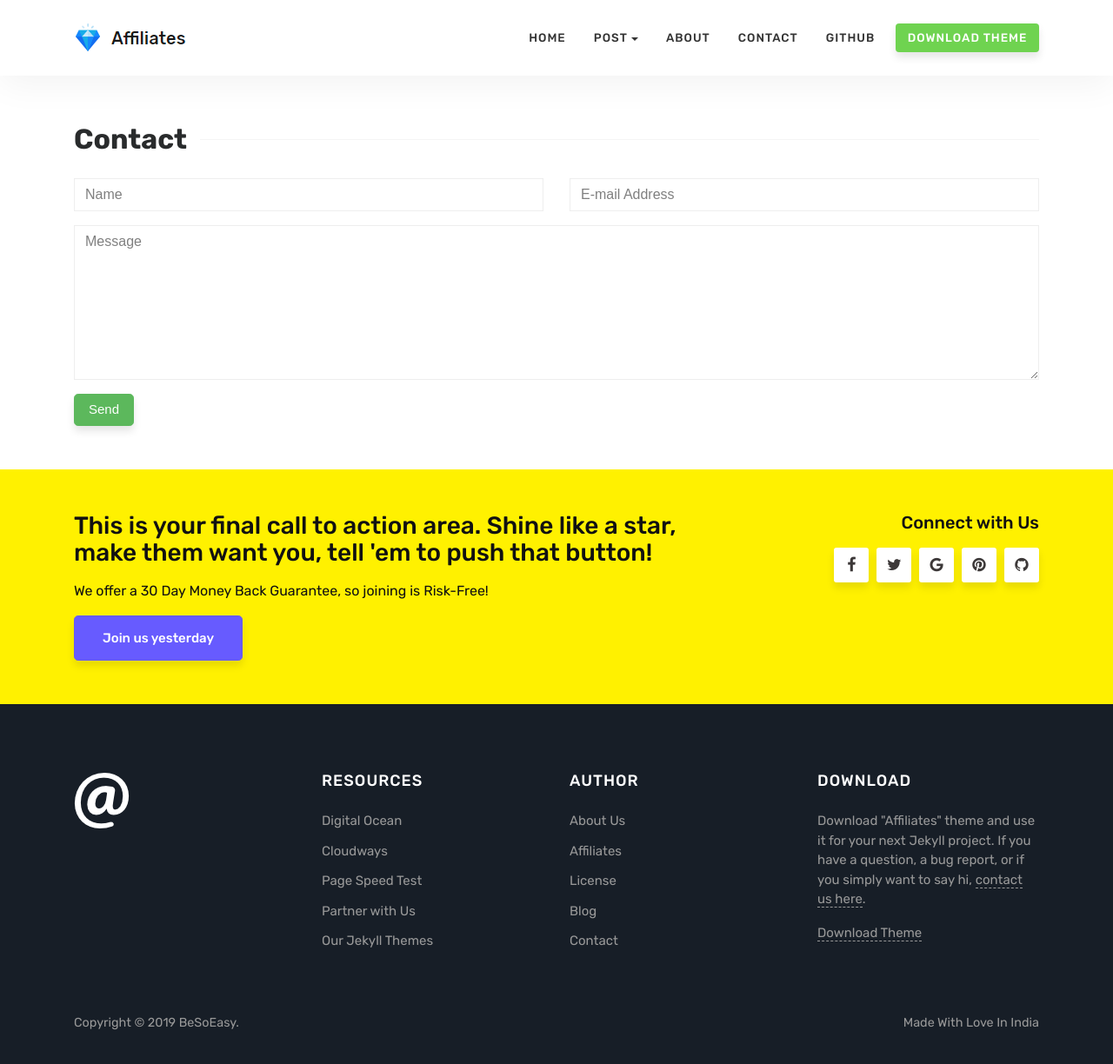
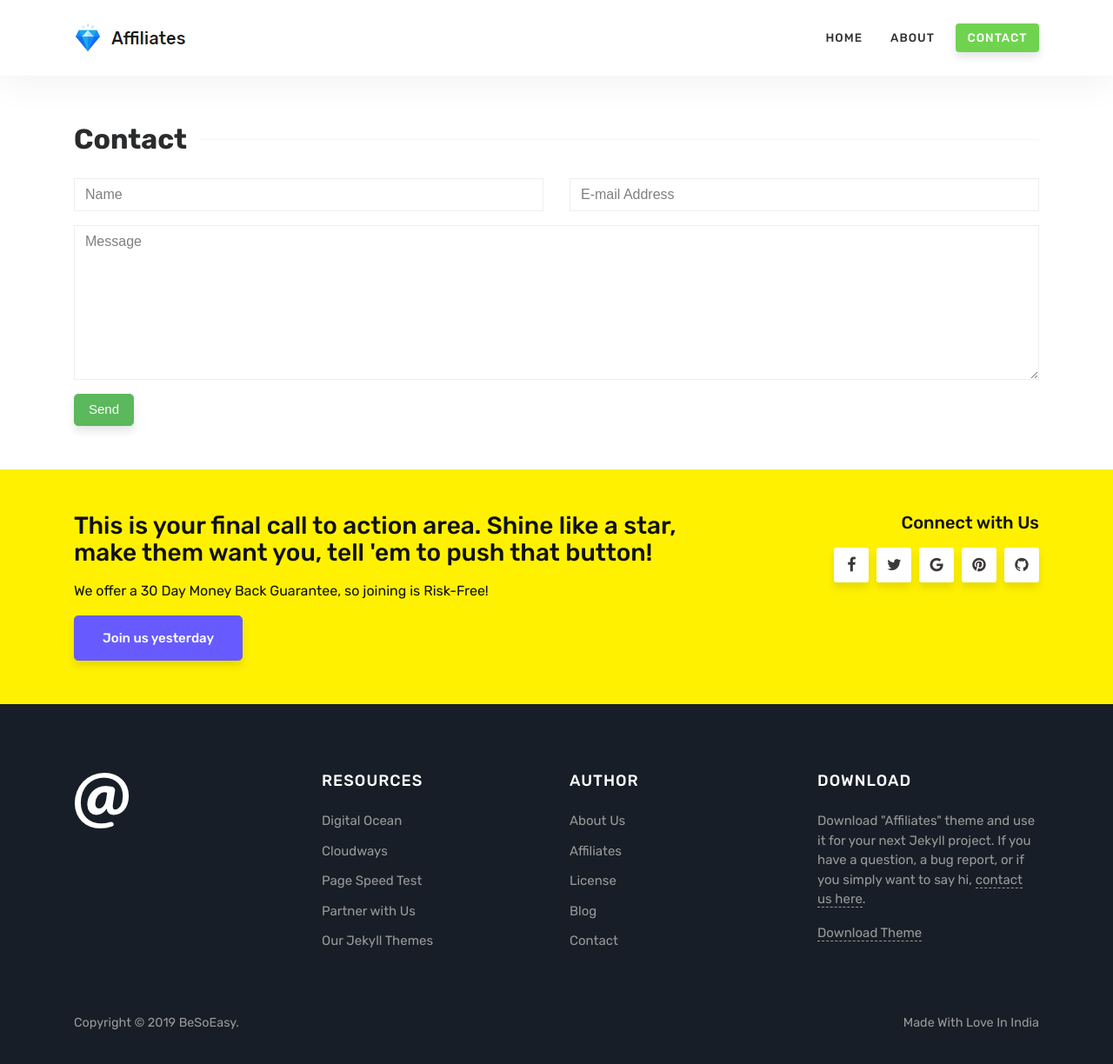
Before and after one commit to shochak2510/besoeasy.github.io, a Jekyll site: the page built from contact.html, in a window 1280 px wide and 1233 px high. Shown: the top 1224 px of the window at 87% size. Built offline with Jekyll 4.4.1, drawn with Linux system fonts in a browser that asks for light colours.

Commit message:
Update default.html

```diff
--- a/_layouts/default.html
+++ b/_layouts/default.html
@@ -60,30 +60,14 @@
                 <a class="nav-link" href="{{ site.baseurl }}/index.html">Home</a>
                 </li>
 
-                <li class="nav-item dropdown">
-                    <a class="nav-link dropdown-toggle" href="#" id="dropdown01" data-toggle="dropdown" aria-haspopup="true" aria-expanded="false">Post</a>
-                    <div class="dropdown-menu" aria-labelledby="dropdown01">
-                    <a class="dropdown-item" href="{{ site.baseurl }}/jekyll/tutorial/2018/01/12/is-intelligence-enough.html">Left Sidebar</a>
-                    <a class="dropdown-item" href="{{ site.baseurl }}/jekyll/tutorial/2018/01/12/red-riding.html">Right Sidebar</a>
-                    </div>
-                </li>
-
                 <li class="nav-item">
                     <a class="nav-link" href="{{ site.baseurl }}/about">About</a>
                 </li>
 
                 <li class="nav-item">
-                    <a class="nav-link" href="{{ site.baseurl }}/contact">Contact</a>
+                    <a class="nav-link highlight" href="{{ site.baseurl }}/contact">Contact</a>
                 </li>
 
-                 <li class="nav-item">
-                    <a target="_blank" class="nav-link" href="https://github.com/wowthemesnet/affiliates-jekyll-theme">Github</a>
-                </li>
-
-
-                <li class="nav-item">
-                    <a class="nav-link highlight" href="https://github.com/wowthemesnet/affiliates-jekyll-theme/archive/master.zip">Download Theme</a>
-                </li>
 
             </ul>
             <!-- End Menu -->
```
